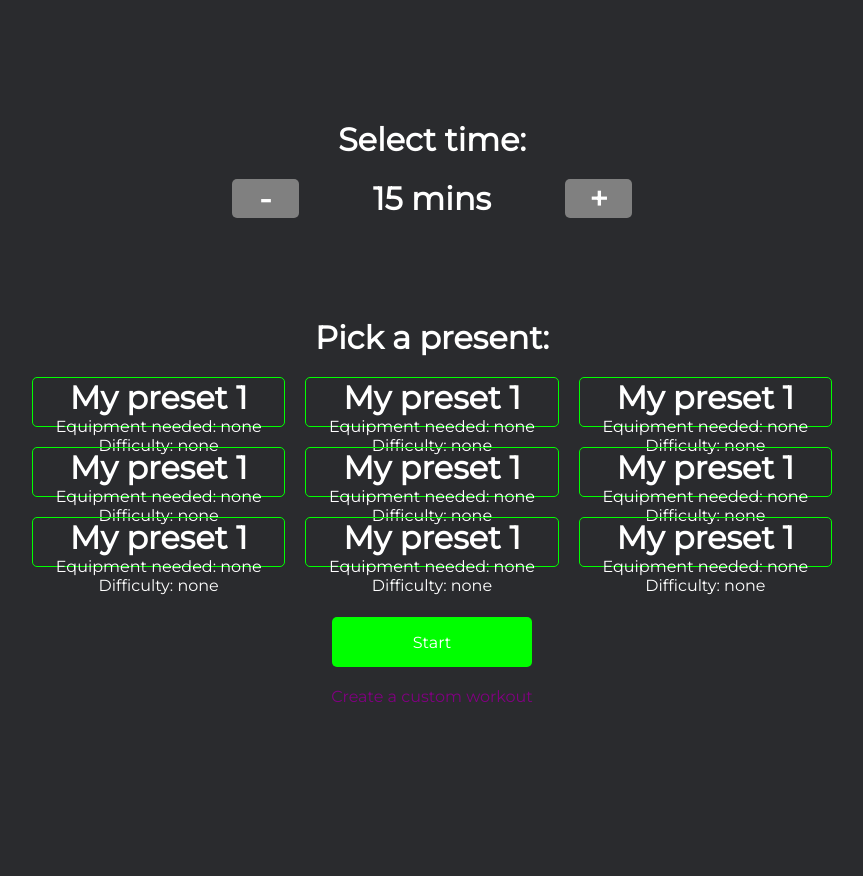
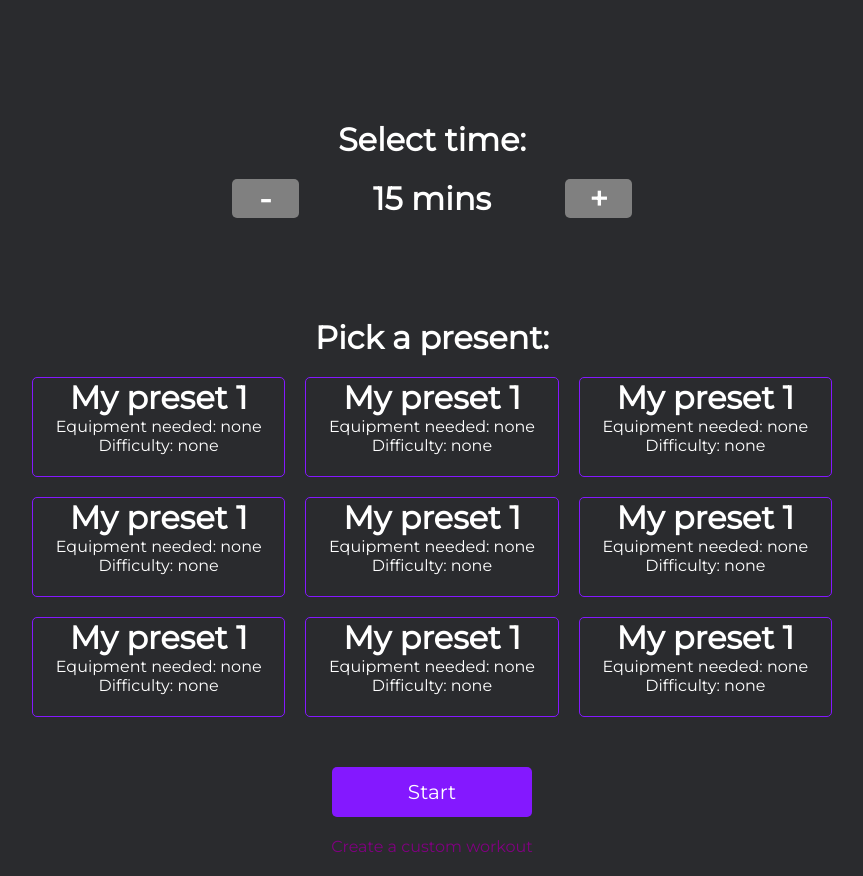
Before and after one commit to madzadev/workout, a Next.js app: page / in a window 1280 px wide. Shown: the whole page, without its empty margins (208-1071 px from the left). Before the commit the page ends 800 px from the top, so only its background shows below. Built offline with nearby package versions, Linux system fonts and the light colour scheme.

Commit message:
edit css

```diff
--- a/components/StartWorkoutButton.module.css
+++ b/components/StartWorkoutButton.module.css
@@ -1,14 +1,16 @@
 .wrapper {
   max-width: 200px;
   height: 50px;
-  background-color: lime;
+  background-color: rgb(132, 24, 255);
   border-radius: 5px;
   color: white;
   margin: 0 auto 20px auto;
   display: grid;
   place-items: center;
+  font-size: 20px;
 }
 
 .wrapper:hover {
   cursor: pointer;
+  background-color: rgb(110, 0, 236);
 }
--- a/components/WorkoutPresetCard.module.css
+++ b/components/WorkoutPresetCard.module.css
@@ -1,11 +1,11 @@
 .wrapper {
   color: white;
-  height: 50px;
-  border: 1px solid lime;
+  height: 100px;
+  border: 1px solid rgb(132, 24, 255);
   border-radius: 5px;
 }
 
 .wrapper:hover {
   cursor: pointer;
-  /* background-color: silver; */
+  background-color: silver;
 }
```
Also changed, not shown: data/workouts.js (added, +14 -0 lines).
